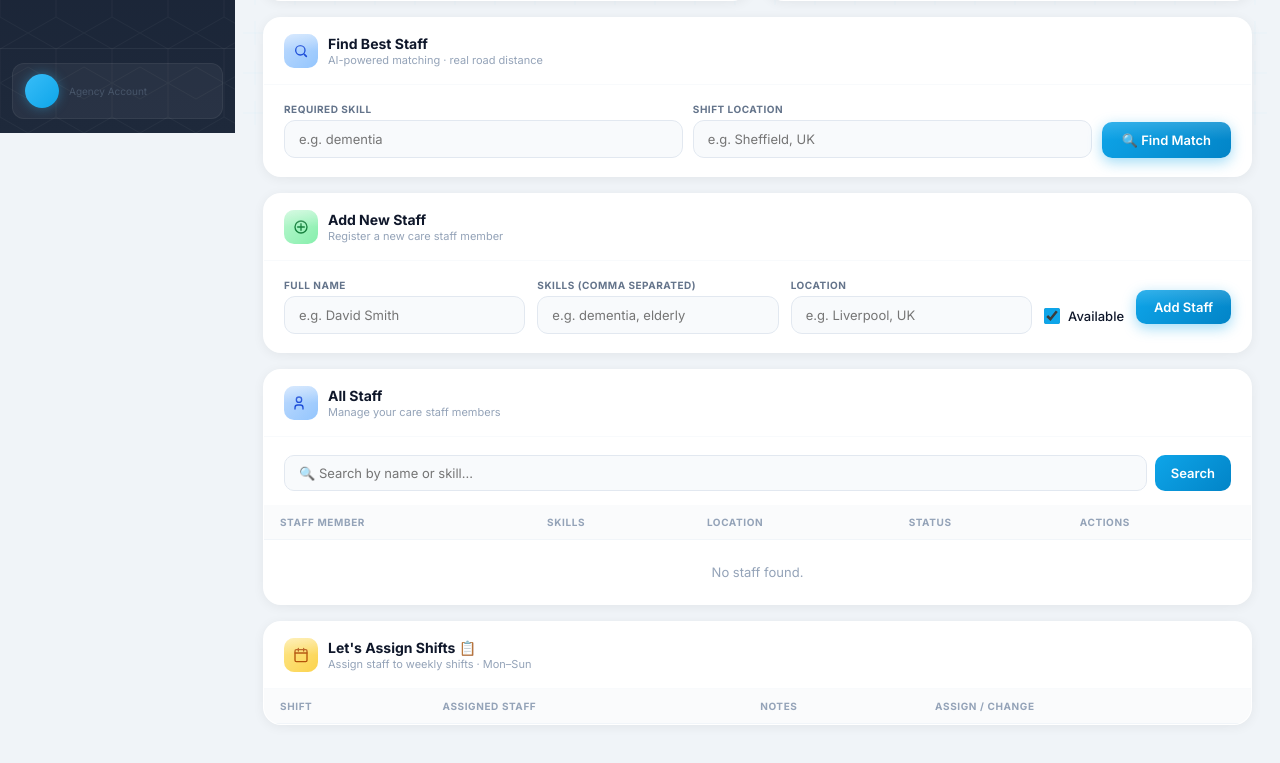
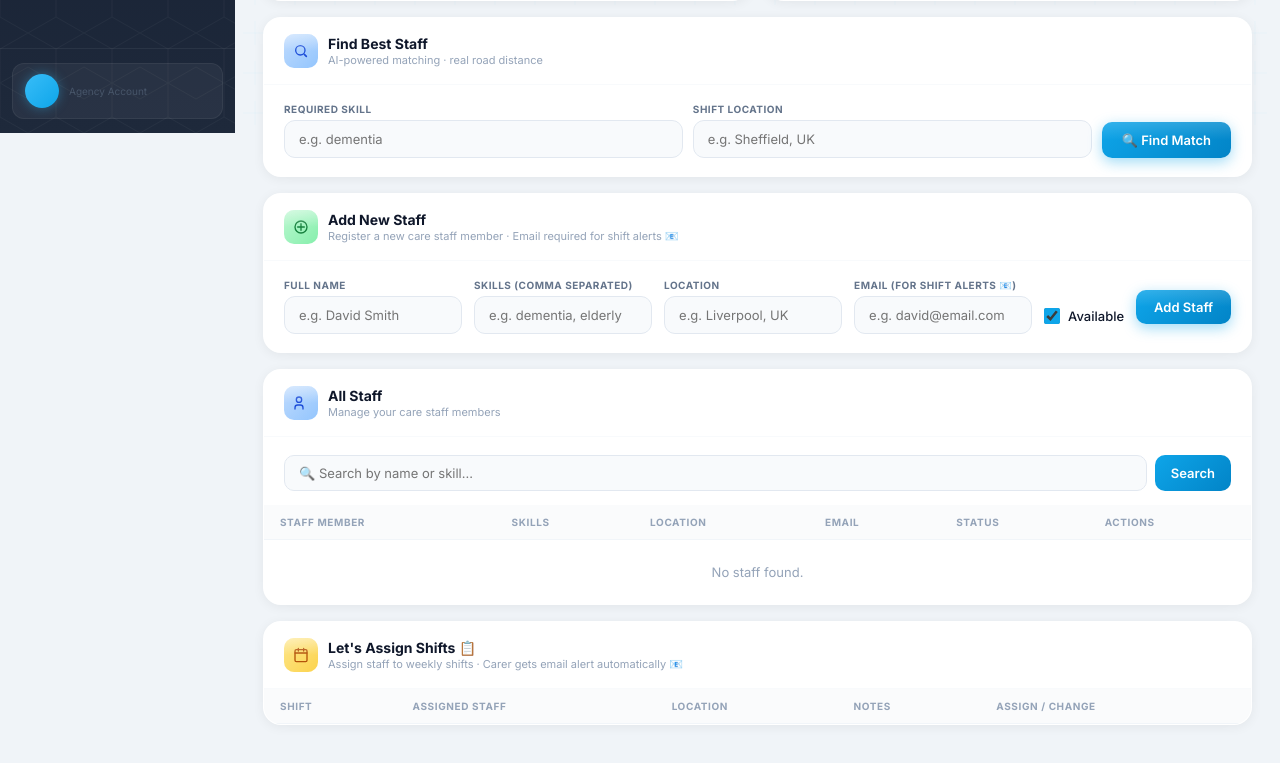
Before and after one commit to alih03331-gif/care-ai-app, a Flask app: template templates/index.html in a window 1280 px wide. Shown: the part 667-1430 px from the top of the page. Run offline with Flask 3, Linux system fonts and the light colour scheme; the template is opened without the code that fills it, so the values that code supplies are empty.

Commit message:
added email alerts level 2

```diff
--- a/app.py
+++ b/app.py
@@ -1,5 +1,6 @@
 from flask import Flask, request, render_template, redirect, session
 from flask_sqlalchemy import SQLAlchemy
+from flask_mail import Mail, Message
 from datetime import datetime
 import requests as req
 import os
@@ -7,11 +8,22 @@ import os
 app = Flask(__name__)
 app.secret_key = "shiftcare2024secure"
 
-# ✅ Uses PostgreSQL on Render, SQLite locally
+# ✅ Database
 app.config["SQLALCHEMY_DATABASE_URI"] = os.environ.get("DATABASE_URL", "sqlite:///shiftcare.db")
 app.config["SQLALCHEMY_TRACK_MODIFICATIONS"] = False
 
+# ✅ Email config
+app.config["MAIL_SERVER"] = "smtp.gmail.com"
+app.config["MAIL_PORT"] = 587
+app.config["MAIL_USE_TLS"] = True
+app.config["MAIL_USERNAME"] = os.environ.get("MAIL_USERNAME", "alih03331@gmail.com")
+app.config["MAIL_PASSWORD"] = os.environ.get("MAIL_PASSWORD", "ckfs zqbu xckx cbfn")
+app.config["MAIL_DEFAULT_SENDER"] = os.environ.get("MAIL_USERNAME", "alih03331@gmail.com")
+
+ADMIN_EMAIL = os.environ.get("ADMIN_EMAIL", "alih03331@gmail.com")
+
 db = SQLAlchemy(app)
+mail = Mail(app)
 
 # ============================================================
 # DATABASE MODELS
@@ -35,6 +47,7 @@ class Carer(db.Model):
     skills = db.Column(db.String(200), nullable=False)
     location = db.Column(db.String(100), nullable=False)
     available = db.Column(db.Boolean, default=True)
+    email = db.Column(db.String(100), nullable=True)
     agency_id = db.Column(db.Integer, db.ForeignKey("agency.id"), nullable=False)
 
     def skills_list(self):
@@ -47,6 +60,7 @@ class Shift(db.Model):
     carer_name = db.Column(db.String(100), nullable=True)
     urgent = db.Column(db.Boolean, default=False)
     notes = db.Column(db.String(300), default="")
+    location = db.Column(db.String(100), default="")
     agency_id = db.Column(db.Integer, db.ForeignKey("agency.id"), nullable=False)
 
 
@@ -69,12 +83,155 @@ def init_db():
                 name="ShiftCare Admin",
                 username="admin",
                 password="care1234",
-                email="admin@shiftcare.com",
+                email=ADMIN_EMAIL,
                 is_admin=True
             )
             db.session.add(admin)
             db.session.commit()
             print("✅ Admin account created!")
+
+
+# ============================================================
+# EMAIL FUNCTIONS
+# ============================================================
+
+def send_shift_assigned_email(carer_name, carer_email, shift_name, location, notes, urgent, agency_name):
+    """Send email to carer when assigned to a shift"""
+    try:
+        if not carer_email:
+            return
+
+        maps_link = f"https://www.google.com/maps/search/{location.replace(' ', '+')}"
+
+        subject = f"{'🔴 URGENT: ' if urgent else ''}Shift Assignment - {shift_name}"
+
+        body = f"""
+Dear {carer_name},
+
+You have been assigned to a shift by {agency_name}.
+
+📅 SHIFT DETAILS:
+━━━━━━━━━━━━━━━━━━━━━━━━━━━
+Shift: {shift_name}
+Location: {location}
+{'⚠️ THIS IS AN URGENT SHIFT' if urgent else ''}
+{f'Notes: {notes}' if notes else ''}
+
+📍 VIEW LOCATION ON MAP:
+{maps_link}
+
+Please confirm your availability by contacting your agency.
+
+Best regards,
+ShiftCare Platform
+━━━━━━━━━━━━━━━━━━━━━━━━━━━
+This is an automated message from ShiftCare.
+        """
+
+        msg = Message(
+            subject=subject,
+            recipients=[carer_email],
+            body=body
+        )
+        mail.send(msg)
+        print(f"✅ Email sent to carer: {carer_email}")
+    except Exception as e:
+        print(f"❌ Email error: {e}")
+
+
+def send_admin_shift_notification(carer_name, shift_name, location, urgent, agency_name):
+    """Send email to admin when shift is assigned"""
+    try:
+        subject = f"{'🔴 URGENT SHIFT: ' if urgent else ''}Shift Assigned - {agency_name}"
+
+        body = f"""
+ShiftCare Admin Notification
+
+A shift has been assigned:
+
+Agency: {agency_name}
+Carer: {carer_name}
+Shift: {shift_name}
+Location: {location}
+{'⚠️ MARKED AS URGENT' if urgent else 'Status: Normal'}
+
+View dashboard: https://care-ai-app-hqsi.onrender.com
+
+ShiftCare Platform
+        """
+
+        msg = Message(
+            subject=subject,
+            recipients=[ADMIN_EMAIL],
+            body=body
+        )
+        mail.send(msg)
+        print(f"✅ Admin notification sent!")
+    except Exception as e:
+        print(f"❌ Admin email error: {e}")
+
+
+def send_new_carer_email(carer_name, agency_name):
+    """Send confirmation email to admin when new carer added"""
+    try:
+        subject = f"New Staff Added - {agency_name}"
+
+        body = f"""
+ShiftCare Admin Notification
+
+A new care staff member has been registered:
+
+Name: {carer_name}
+Agency: {agency_name}
+Time: {datetime.utcnow().strftime('%d %b %Y %H:%M')} UTC
+
+View dashboard: https://care-ai-app-hqsi.onrender.com/admin
+
+ShiftCare Platform
+        """
+
+        msg = Message(
+            subject=subject,
+            recipients=[ADMIN_EMAIL],
+            body=body
+        )
+        mail.send(msg)
+        print(f"✅ New carer email sent!")
+    except Exception as e:
+        print(f"❌ New carer email error: {e}")
+
+
+def send_urgent_alert(shift_name, agency_name, location):
+    """Send urgent alert to admin"""
+    try:
+        subject = f"🔴 URGENT SHIFT ALERT - {agency_name}"
+
+        body = f"""
+⚠️ URGENT SHIFT ALERT
+
+An urgent shift has been flagged on ShiftCare!
+
+Agency: {agency_name}
+Shift: {shift_name}
+Location: {location}
+Time: {datetime.utcnow().strftime('%d %b %Y %H:%M')} UTC
+
+Immediate action required!
+
+View dashboard: https://care-ai-app-hqsi.onrender.com/admin
+
+ShiftCare Platform
+        """
+
+        msg = Message(
+            subject=subject,
+            recipients=[ADMIN_EMAIL],
+            body=body
+        )
+        mail.send(msg)
+        print(f"✅ Urgent alert sent!")
+    except Exception as e:
+        print(f"❌ Urgent email error: {e}")
 
 
 # ============================================================
@@ -215,15 +372,24 @@ def home():
 def add_carer():
     if "agency_id" not in session:
         return redirect("/login")
+
+    name = request.form["name"]
+    agency_name = session["agency_name"]
+
     carer = Carer(
-        name=request.form["name"],
+        name=name,
         skills=request.form["skills"],
         location=request.form["location"],
         available=request.form.get("available") == "on",
+        email=request.form.get("email", ""),
         agency_id=session["agency_id"]
     )
     db.session.add(carer)
     db.session.commit()
+
+    # ✅ Send admin notification
+    send_new_carer_email(name, agency_name)
+
     return redirect("/")
 
 
@@ -253,27 +419,53 @@ def delete(carer_id):
 def assign_shift():
     if "agency_id" not in session:
         return redirect("/login")
+
     agency_id = session["agency_id"]
+    agency_name = session["agency_name"]
     shift_name = request.form["shift_name"]
     carer_name = request.form["carer_name"]
     notes = request.form.get("notes", "")
     urgent = request.form.get("urgent") == "on"
+    shift_location = request.form.get("shift_location", "")
 
     shift = Shift.query.filter_by(agency_id=agency_id, shift_name=shift_name).first()
     if shift:
         shift.carer_name = carer_name if carer_name != "none" else None
         shift.notes = notes
         shift.urgent = urgent
+        shift.location = shift_location
     else:
         shift = Shift(
             shift_name=shift_name,
             carer_name=carer_name if carer_name != "none" else None,
             notes=notes,
             urgent=urgent,
+            location=shift_location,
             agency_id=agency_id
         )
         db.session.add(shift)
     db.session.commit()
+
+    # ✅ Send emails if carer assigned
+    if carer_name and carer_name != "none":
+        carer = Carer.query.filter_by(name=carer_name, agency_id=agency_id).first()
+        if carer and carer.email:
+            send_shift_assigned_email(
+                carer_name=carer.name,
+                carer_email=carer.email,
+                shift_name=shift_name,
+                location=shift_location,
+                notes=notes,
+                urgent=urgent,
+                agency_name=agency_name
+            )
+        # ✅ Notify admin
+        send_admin_shift_notification(carer_name, shift_name, shift_location, urgent, agency_name)
+
+    # ✅ Send urgent alert separately
+    if urgent:
+        send_urgent_alert(shift_name, agency_name, shift_location)
+
     return redirect("/#schedule")
 
 
@@ -281,6 +473,7 @@ def assign_shift():
 def match():
     if "agency_id" not in session:
         return redirect("/login")
+
     agency_id = session["agency_id"]
     skill = request.form.get("skill", "").strip()
     location = request.form.get("location", "").strip()
@@ -330,12 +523,7 @@ def create_agency():
     if Agency.query.filter_by(username=username).first():
         return redirect("/admin?error=username_taken")
 
-    agency = Agency(
-        name=name,
-        username=username,
-        password=password,
-        email=email
-    )
+    agency = Agency(name=name, username=username, password=password, email=email)
     db.session.add(agency)
     db.session.commit()
     return redirect("/admin")
--- a/requirements.txt
+++ b/requirements.txt
@@ -3,3 +3,4 @@ requests
 gunicorn
 flask-sqlalchemy
 psycopg2-binary
+flask-mail
--- a/templates/index.html
+++ b/templates/index.html
@@ -105,7 +105,7 @@ body{font-family:'Inter',sans-serif;background:#f0f4f8;color:#0f172a;}
 .fg label{font-size:10px;color:#64748b;font-weight:700;display:block;margin-bottom:5px;text-transform:uppercase;letter-spacing:0.5px;}
 .fg input,.fg select{width:100%;padding:10px 14px;background:#f8fafc;border:1.5px solid #e2e8f0;border-radius:11px;font-size:13px;color:#0f172a;outline:none;font-family:inherit;transition:all 0.2s;}
 .fg input:focus{border-color:#0ea5e9;background:#fff;box-shadow:0 0 0 3px rgba(14,165,233,0.1);}
-.add-grid{display:grid;grid-template-columns:1fr 1fr 1fr auto auto;gap:12px;align-items:flex-end;}
+.add-grid{display:grid;grid-template-columns:1fr 1fr 1fr 1fr auto auto;gap:12px;align-items:flex-end;}
 .checkbox-wrap{display:flex;align-items:center;gap:8px;padding-bottom:10px;}
 .checkbox-wrap input{width:16px;height:16px;accent-color:#0ea5e9;}
 .checkbox-wrap label{font-size:13px;color:#0f172a;font-weight:500;}
@@ -157,6 +157,7 @@ tr.urgent-row td{background:#fff8f8;}
 .av-4{background:linear-gradient(135deg,#a78bfa,#7c3aed);}
 .av-5{background:linear-gradient(135deg,#f472b6,#db2777);}
 .av-6{background:linear-gradient(135deg,#fb923c,#ea580c);}
+.email-badge{display:inline-flex;align-items:center;gap:4px;background:#f0f9ff;color:#0ea5e9;padding:3px 8px;border-radius:20px;font-size:10px;font-weight:600;border:1px solid #bae6fd;}
 </style>
 </head>
 <body>
@@ -330,13 +331,13 @@ tr.urgent-row td{background:#fff8f8;}
     </div>
     <div class="card-body">
       <div class="bars">
-        <div class="bw"><div class="bv">{{ shift_dict.get('Monday Morning') and shift_dict['Monday Morning'].carer_name and 1 or 0 }}</div><div class="b {% if shift_dict.get('Monday Morning') and shift_dict['Monday Morning'].carer_name %}hi{% endif %}" style="height:54px"></div><div class="bl">Mon</div></div>
-        <div class="bw"><div class="bv">{{ shift_dict.get('Tuesday Morning') and shift_dict['Tuesday Morning'].carer_name and 1 or 0 }}</div><div class="b {% if shift_dict.get('Tuesday Morning') and shift_dict['Tuesday Morning'].carer_name %}hi{% endif %}" style="height:72px"></div><div class="bl">Tue</div></div>
-        <div class="bw"><div class="bv">{{ shift_dict.get('Wednesday Morning') and shift_dict['Wednesday Morning'].carer_name and 1 or 0 }}</div><div class="b {% if shift_dict.get('Wednesday Morning') and shift_dict['Wednesday Morning'].carer_name %}hi{% endif %}" style="height:36px"></div><div class="bl">Wed</div></div>
-        <div class="bw"><div class="bv">{{ shift_dict.get('Thursday Morning') and shift_dict['Thursday Morning'].carer_name and 1 or 0 }}</div><div class="b {% if shift_dict.get('Thursday Morning') and shift_dict['Thursday Morning'].carer_name %}hi{% endif %}" style="height:54px"></div><div class="bl">Thu</div></div>
-        <div class="bw"><div class="bv">{{ shift_dict.get('Friday Morning') and shift_dict['Friday Morning'].carer_name and 1 or 0 }}</div><div class="b {% if shift_dict.get('Friday Morning') and shift_dict['Friday Morning'].carer_name %}hi{% endif %}" style="height:45px"></div><div class="bl">Fri</div></div>
-        <div class="bw"><div class="bv">{{ shift_dict.get('Saturday Morning') and shift_dict['Saturday Morning'].carer_name and 1 or 0 }}</div><div class="b {% if shift_dict.get('Saturday Morning') and shift_dict['Saturday Morning'].carer_name %}hi{% endif %}" style="height:18px"></div><div class="bl">Sat</div></div>
-        <div class="bw"><div class="bv">{{ shift_dict.get('Sunday Morning') and shift_dict['Sunday Morning'].carer_name and 1 or 0 }}</div><div class="b {% if shift_dict.get('Sunday Morning') and shift_dict['Sunday Morning'].carer_name %}hi{% endif %}" style="height:9px"></div><div class="bl">Sun</div></div>
+        <div class="bw"><div class="bv">{{ 1 if shift_dict.get('Monday Morning') and shift_dict['Monday Morning'].carer_name else 0 }}</div><div class="b {% if shift_dict.get('Monday Morning') and shift_dict['Monday Morning'].carer_name %}hi{% endif %}" style="height:54px"></div><div class="bl">Mon</div></div>
+        <div class="bw"><div class="bv">{{ 1 if shift_dict.get('Tuesday Morning') and shift_dict['Tuesday Morning'].carer_name else 0 }}</div><div class="b {% if shift_dict.get('Tuesday Morning') and shift_dict['Tuesday Morning'].carer_name %}hi{% endif %}" style="height:72px"></div><div class="bl">Tue</div></div>
+        <div class="bw"><div class="bv">{{ 1 if shift_dict.get('Wednesday Morning') and shift_dict['Wednesday Morning'].carer_name else 0 }}</div><div class="b {% if shift_dict.get('Wednesday Morning') and shift_dict['Wednesday Morning'].carer_name %}hi{% endif %}" style="height:36px"></div><div class="bl">Wed</div></div>
+        <div class="bw"><div class="bv">{{ 1 if shift_dict.get('Thursday Morning') and shift_dict['Thursday Morning'].carer_name else 0 }}</div><div class="b {% if shift_dict.get('Thursday Morning') and shift_dict['Thursday Morning'].carer_name %}hi{% endif %}" style="height:54px"></div><div class="bl">Thu</div></div>
+        <div class="bw"><div class="bv">{{ 1 if shift_dict.get('Friday Morning') and shift_dict['Friday Morning'].carer_name else 0 }}</div><div class="b {% if shift_dict.get('Friday Morning') and shift_dict['Friday Morning'].carer_name %}hi{% endif %}" style="height:45px"></div><div class="bl">Fri</div></div>
+        <div class="bw"><div class="bv">{{ 1 if shift_dict.get('Saturday Morning') and shift_dict['Saturday Morning'].carer_name else 0 }}</div><div class="b {% if shift_dict.get('Saturday Morning') and shift_dict['Saturday Morning'].carer_name %}hi{% endif %}" style="height:18px"></div><div class="bl">Sat</div></div>
+        <div class="bw"><div class="bv">{{ 1 if shift_dict.get('Sunday Morning') and shift_dict['Sunday Morning'].carer_name else 0 }}</div><div class="b {% if shift_dict.get('Sunday Morning') and shift_dict['Sunday Morning'].carer_name %}hi{% endif %}" style="height:9px"></div><div class="bl">Sun</div></div>
       </div>
     </div>
   </div>
@@ -357,7 +358,7 @@ tr.urgent-row td{background:#fff8f8;}
           <text x="50" y="58" text-anchor="middle" font-size="8" fill="#94a3b8" font-family="Inter,sans-serif">staff</text>
         </svg>
         <div class="donut-leg">
-          <div class="li"><div class="ld" style="background:#0ea5e9"></div><div class="ll">Dementia</div><div class="lv">{{ all_carers|selectattr('skills','contains','dementia')|list|length if all_carers else '—' }}</div></div>
+          <div class="li"><div class="ld" style="background:#0ea5e9"></div><div class="ll">Dementia</div><div class="lv">—</div></div>
           <div class="li"><div class="ld" style="background:#10b981"></div><div class="ll">General</div><div class="lv">—</div></div>
           <div class="li"><div class="ld" style="background:#f59e0b"></div><div class="ll">Elderly</div><div class="lv">—</div></div>
           <div class="li"><div class="ld" style="background:#e2e8f0"></div><div class="ll">Other</div><div class="lv">—</div></div>
@@ -408,7 +409,7 @@ tr.urgent-row td{background:#fff8f8;}
 <div class="card" id="add">
   <div class="card-head">
     <div class="chi chi-green"><svg width="16" height="16" viewBox="0 0 24 24" fill="none"><circle cx="12" cy="12" r="9" stroke="#15803d" stroke-width="2"/><path d="M12 7v10M7 12h10" stroke="#15803d" stroke-width="2" stroke-linecap="round"/></svg></div>
-    <div><div class="cht">Add New Staff</div><div class="chs">Register a new care staff member</div></div>
+    <div><div class="cht">Add New Staff</div><div class="chs">Register a new care staff member · Email required for shift alerts 📧</div></div>
   </div>
   <div class="card-body">
     <form action="/add_carer" method="post">
@@ -416,6 +417,7 @@ tr.urgent-row td{background:#fff8f8;}
         <div class="fg"><label>Full Name</label><input name="name" placeholder="e.g. David Smith" required></div>
         <div class="fg"><label>Skills (comma separated)</label><input name="skills" placeholder="e.g. dementia, elderly" required></div>
         <div class="fg"><label>Location</label><input name="location" placeholder="e.g. Liverpool, UK" required></div>
+        <div class="fg"><label>Email (for shift alerts 📧)</label><input name="email" type="email" placeholder="e.g. david@email.com"></div>
         <div class="checkbox-wrap"><input type="checkbox" name="available" id="avail" checked><label for="avail">Available</label></div>
         <div style="padding-bottom:10px"><button class="btn-primary" type="submit">Add Staff</button></div>
       </div>
@@ -439,7 +441,7 @@ tr.urgent-row td{background:#fff8f8;}
     </form>
   </div>
   <table>
-    <tr><th>Staff Member</th><th>Skills</th><th>Location</th><th>Status</th><th>Actions</th></tr>
+    <tr><th>Staff Member</th><th>Skills</th><th>Location</th><th>Email</th><th>Status</th><th>Actions</th></tr>
     {% for carer in carers %}
     <tr>
       <td>
@@ -457,6 +459,13 @@ tr.urgent-row td{background:#fff8f8;}
         {% endfor %}
       </td>
       <td style="color:#64748b;font-size:13px;">{{ carer.location }}</td>
+      <td>
+        {% if carer.email %}
+          <span class="email-badge">📧 {{ carer.email }}</span>
+        {% else %}
+          <span style="font-size:12px;color:#cbd5e1;">No email</span>
+        {% endif %}
+      </td>
       <td>
         {% if carer.available %}
           <span class="badge bg-green">✅ Available</span>
@@ -479,7 +488,7 @@ tr.urgent-row td{background:#fff8f8;}
     </tr>
     {% endfor %}
     {% if carers|length == 0 %}
-    <tr><td colspan="5" style="text-align:center;color:#94a3b8;padding:24px">No staff found.</td></tr>
+    <tr><td colspan="6" style="text-align:center;color:#94a3b8;padding:24px">No staff found.</td></tr>
     {% endif %}
   </table>
 </div>
@@ -488,10 +497,10 @@ tr.urgent-row td{background:#fff8f8;}
 <div class="card" id="schedule">
   <div class="card-head">
     <div class="chi chi-amber"><svg width="16" height="16" viewBox="0 0 24 24" fill="none"><rect x="3" y="4" width="18" height="18" rx="2" stroke="#b45309" stroke-width="2"/><path d="M3 9h18M8 2v4M16 2v4" stroke="#b45309" stroke-width="2" stroke-linecap="round"/></svg></div>
-    <div><div class="cht">Let's Assign Shifts 📋</div><div class="chs">Assign staff to weekly shifts · Mon–Sun</div></div>
+    <div><div class="cht">Let's Assign Shifts 📋</div><div class="chs">Assign staff to weekly shifts · Carer gets email alert automatically 📧</div></div>
   </div>
   <table>
-    <tr><th>Shift</th><th>Assigned Staff</th><th>Notes</th><th>Assign / Change</th></tr>
+    <tr><th>Shift</th><th>Assigned Staff</th><th>Location</th><th>Notes</th><th>Assign / Change</th></tr>
     {% for shift_name in shift_names %}
     {% set slot = shift_dict.get(shift_name) %}
     <tr class="{% if slot and slot.urgent %}urgent-row{% endif %}">
@@ -506,6 +515,13 @@ tr.urgent-row td{background:#fff8f8;}
           <span class="badge bg-green">✅ {{ slot.carer_name }}</span>
         {% else %}
           <span class="badge bg-red">⬜ Unassigned</span>
+        {% endif %}
+      </td>
+      <td>
+        {% if slot and slot.location %}
+          <span style="font-size:12px;color:#475569;">📍 {{ slot.location }}</span>
+        {% else %}
+          <span style="font-size:12px;color:#cbd5e1;">—</span>
         {% endif %}
       </td>
       <td>
@@ -530,7 +546,11 @@ tr.urgent-row td{background:#fff8f8;}
             </select>
             <button class="sch-btn" type="submit">Save</button>
           </div>
-          <input class="sch-input" name="notes" placeholder="Add notes..."
+          <input class="sch-input" name="shift_location"
+                 placeholder="📍 Care home location e.g. Leeds, UK"
+                 value="{{ slot.location if slot and slot.location else '' }}">
+          <input class="sch-input" name="notes"
+                 placeholder="📝 Add notes..."
                  value="{{ slot.notes if slot and slot.notes else '' }}">
           <div class="urgent-check">
             <input type="checkbox" name="urgent" id="u_{{ loop.index0 }}"
```
